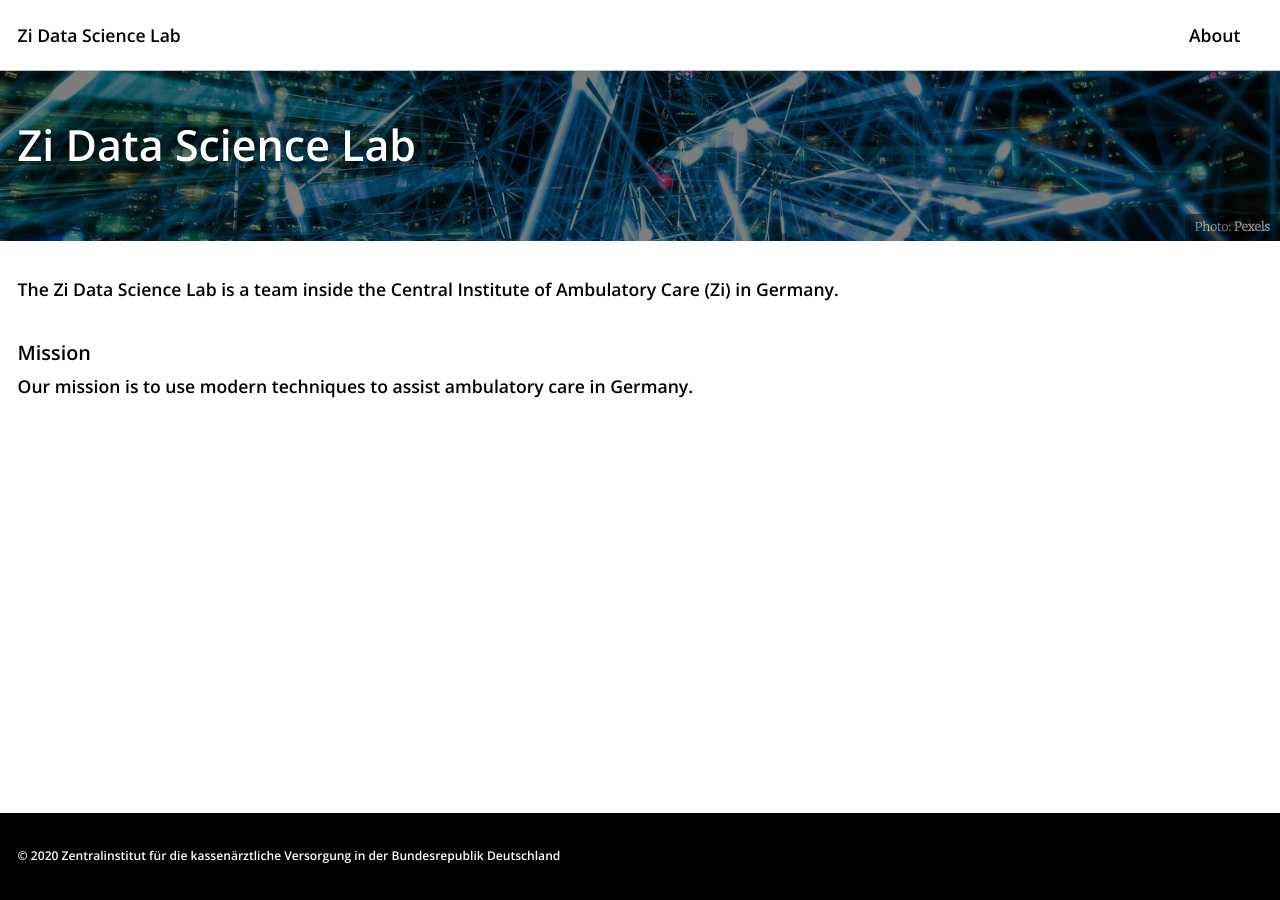
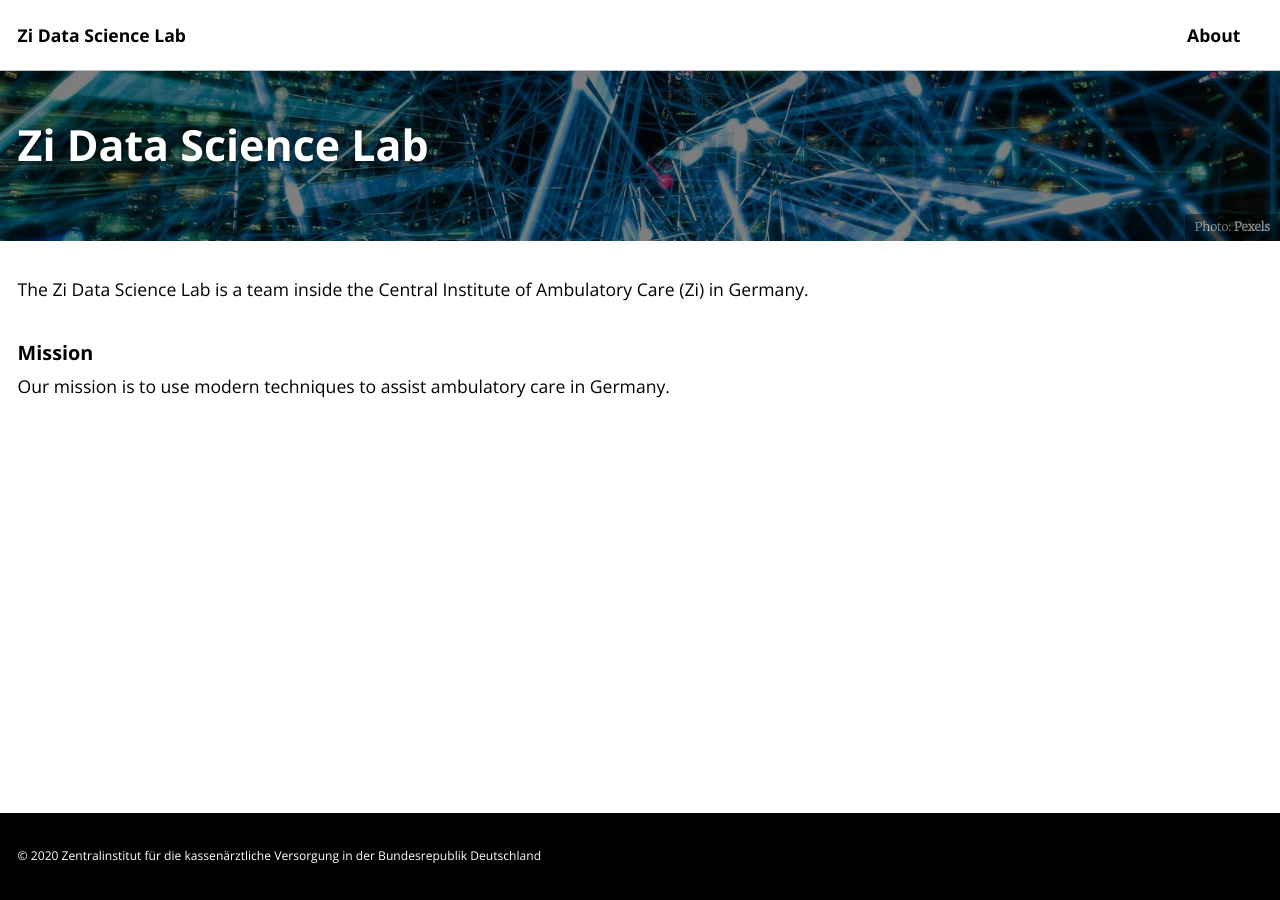
Before and after one commit to zidatalab/zidatalab.github.io, a Jekyll site: the page built from _pages/Home.md, in a window 1280 px wide. Built offline with Jekyll 4.4.1, drawn with Linux system fonts in a browser that asks for light colours; cached includes are drawn as plain includes; nearby versions of some CDN libraries.

Commit message:
Update custom.html

```diff
--- a/_includes/head/custom.html
+++ b/_includes/head/custom.html
@@ -1,6 +1,6 @@
 <!-- start custom head snippets -->
 
-<link href="https://fonts.googleapis.com/css2?family=Merriweather:wght@300&family=Open+Sans:wght@600&display=swap" rel="stylesheet">
+<link href="https://fonts.googleapis.com/css2?family=Merriweather:wght@300&family=Open+Sans:wght@300;400;600;700&display=swap" rel="stylesheet">
 
 <!-- insert favicons. use https://realfavicongenerator.net/ -->
 
```
